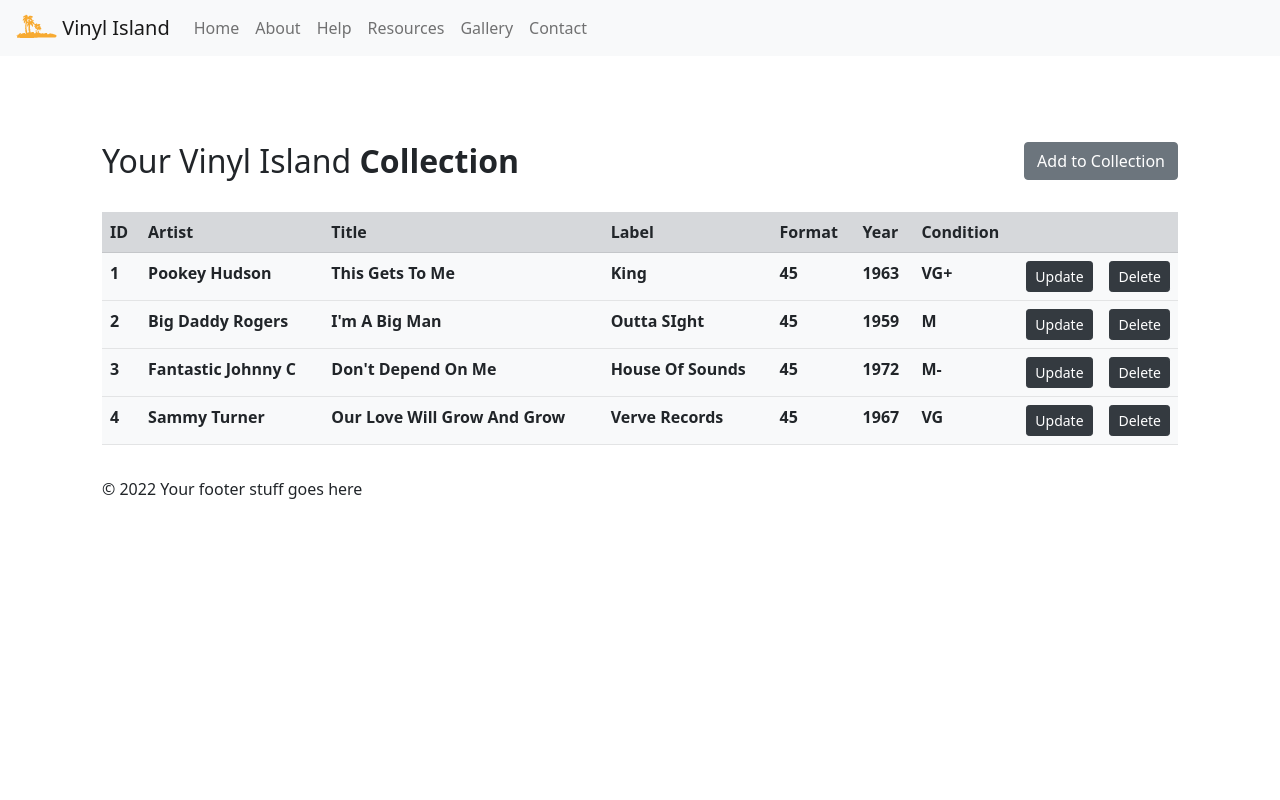
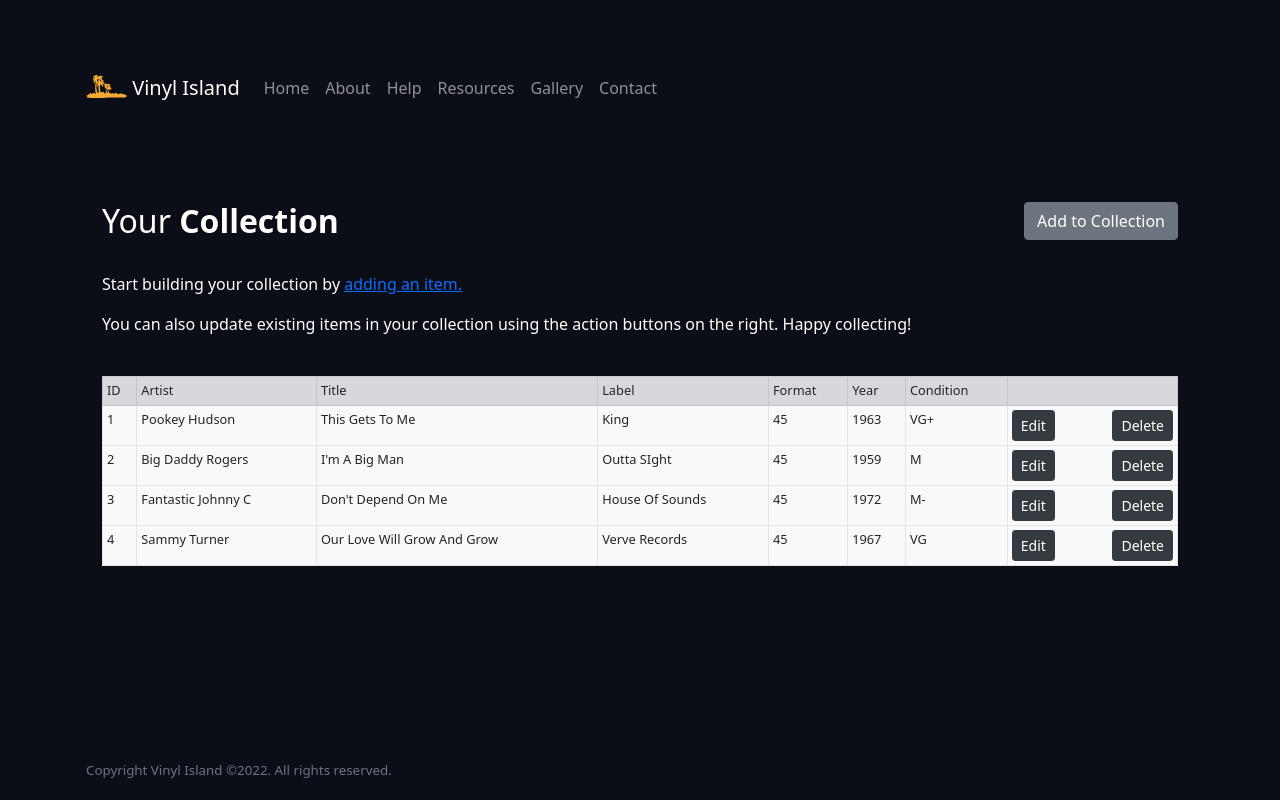
Before and after one commit to iancollinge/vinyl-island-project, a Flask app: page / in a window 1280 px wide. Run offline with Flask 2, Linux system fonts and the light colour scheme; data comes from the database, SQL or seed files in the repository; lists and menus that the app fills with data are empty; some libraries are stand-ins or nearby versions.

Commit message:
updates css

```diff
--- a/static/css/bootstrap.css
+++ b/static/css/bootstrap.css
@@ -1,5 +1,68 @@
 .alert-success {
-    color: #030303;
-    background-color: #aac6ce;
-    border-color: #c3d1e6;
-  }
+  color: #030303;
+  background-color: #aac6ce;
+  border-color: #c3d1e6;
+}
+.table
+{
+  word-wrap: break-word;
+  word-break: break-all;
+  white-space: normal !important;
+}
+.table th {
+  font-weight: 400;
+  font-family:var(--bs-font-sans-serif);
+  text-align: left;
+  letter-spacing: normal;
+  font-size: .8em;
+}
+btn {
+  margin-right:2px;
+}
+
+
+/* Sticky footer styles
+-------------------------------------------------- */
+html {
+  position: relative;
+  min-height: 100%;
+}
+
+body {
+  margin-bottom: 60px; /* Margin bottom by footer height */
+  background-color: #0b0d17;
+  padding-top: 60px;
+  font-weight:200;
+  color: #fff;
+}
+p {
+  color: #fff;
+}
+/*
+ * Cover
+ */
+ .cover {
+  padding: 0 1.5rem;
+ }
+
+.footer {
+  position: absolute;
+  bottom: 0;
+  width: 100%;
+  height: 60px; /* Set the fixed height of the footer here */
+  line-height: 60px; /* Vertically center the text there */
+  background-color: #0b0d17;
+  font-size:smaller;
+}
+.modal-content {
+  position: relative;
+  display: flex;
+  flex-direction: column;
+  width: 100%;
+  pointer-events: auto;
+  background-color: #101322a5;
+  background-clip: padding-box;
+  border: 1px solid rgba(249, 245, 245, 0.2);
+  border-radius: .3rem;
+  outline: 0;
+}
--- a/templates/about.html
+++ b/templates/about.html
@@ -21,5 +21,6 @@
 
     </div>
 </div>
+{% include 'footer.html'%}
 
 {% endblock %}
--- a/templates/base.html
+++ b/templates/base.html
@@ -2,16 +2,19 @@
 <html lang="en">
     <head>
         <meta charset="utf-8">
-        <meta http-equiv="X-UA-Compatible" content="IE=edge">
+        <meta name="viewport" content="width=device-width, initial-scale=1, shrink-to-fit=no">
+        <meta name="description" content="">
+        <meta name="author" content="">
+        <link rel="icon" href="{{ url_for('static', filename='favicon.ico') }}">
+
 
          <!-- Bootstrap CSS -->
          <link rel="stylesheet" href="https://stackpath.bootstrapcdn.com/bootstrap/5.0.0-alpha1/css/bootstrap.min.css" integrity="sha384-r4NyP46KrjDleawBgD5tp8Y7UzmLA05oM1iAEQ17CSuDqnUK2+k9luXQOfXJCJ4I" crossorigin="anonymous">
          <link rel="stylesheet" href="../static/css/bootstrap.css">
-         <link rel="shortcut icon" href="{{ url_for('static', filename='favicon.ico') }}">
+         <link rel="stylesheet" href="../static/css/modals.css">
+
 
         <title>{% block title %}{% endblock %}</title>
-        <meta name="description" content="">
-        <meta name="viewport" content="width=device-width, initial-scale=1">
 
     </head>
     <body>
--- a/templates/contact.html
+++ b/templates/contact.html
@@ -25,5 +25,5 @@
     </div>
 </div>
 
-
+{% include 'footer.html'%}
 {% endblock %}
--- a/templates/footer.html
+++ b/templates/footer.html
@@ -1,9 +1,8 @@
 {% block body %}
-
-  <div class="container">
-     <div id="footer">
-          <p>&copy 2022 Your footer stuff goes here</p>
-    </div>
- </div>
-
+<footer class="footer">
+   <div class="container">
+     <span class="text-muted">Copyright Vinyl Island ©2022. All rights reserved.
+     </span>
+   </div>
+ </footer>
 {% endblock %}
--- a/templates/gallery.html
+++ b/templates/gallery.html
@@ -21,5 +21,5 @@
 
     </div>
 </div>
-
+{% include 'footer.html'%}
 {% endblock %}
--- a/templates/help.html
+++ b/templates/help.html
@@ -23,6 +23,6 @@
 
     </div>
 </div>
-
+{% include 'footer.html'%}
 
 {% endblock %}
--- a/templates/index.html
+++ b/templates/index.html
@@ -10,12 +10,14 @@
 
 <div class="container-md">
     <div class="row">
-        <div class="col md-12">
+        <div class="col md-10">
 
             <div class="jumbotron p-3">
 
-                <h2>Your Vinyl Island <strong>Collection  </strong>  <button type="button" class="btn btn-secondary float-right" data-toggle="modal" data-target="#mymodal">Add to Collection</button></h2>
+                <h2>Your <strong>Collection  </strong>  <button type="button" class="btn btn-secondary float-right" data-toggle="modal" data-target="#mymodal">Add to Collection</button></h2>
                 <br>
+                <p class=>Start building your collection by <a href="" class="link" data-toggle="modal" data-target="#mymodal">adding an item.</a> </p>
+                <p>You can also update existing items in your collection using the action buttons on the right. <strong>Happy collecting!</strong></p><br>
 
                 <!-- Flash Message -->
                 {% with messages = get_flashed_messages() %}
@@ -43,9 +45,9 @@
 
 
                 <!-- Start table to display items in Collection -->
-                <div class="table-responsive">
-                    <table class="table table-hover table-light">
-
+                <div class="table-responsive{-sm|-md|-lg|-xl}">
+                    <table class="table table-sm table-hover table-light table-bordered">
+                        <thead>
                         <tr class="table-secondary">
                             <th>ID</th>
                             <th>Artist</th>
@@ -56,9 +58,9 @@
                             <th>Condition</th>
                             <th></th>
                         </tr>
-
+                        </thead>
         {% for row in collection %}
-
+                        <tbody>
                         <tr>
                             <th>{{row.id}}</th>
                             <th>{{row.artist}}</th>
@@ -68,13 +70,12 @@
                             <th>{{row.year}}</th>
                             <th>{{row.condition}}</th>
                             <th>
-
                                 <!-- Action buttons in table -->
-                <a href="/update/{{row.id}}"  class="btn btn-dark btn-sm" data-toggle="modal" data-target="#modaledit{{row.id}}">Update</a>
-                <a href="/delete/{{row.id}}"  class="btn btn-dark btn-sm float-right" onclick="return confirm('Are you sure you want to delete this item?')">Delete</a>
-
+                                <a href="/update/{{row.id}}" class="btn btn-dark btn-sm" data-toggle="modal" data-target="#modaledit{{row.id}}">Edit</a>
+                                <a href="/delete/{{row.id}}" class="btn btn-dark btn-sm float-right" onclick="return confirm('Are you sure you want to delete this item?')">Delete</a>
                             </th>
                         </tr>
+
         <!-- End display items in Collection -->
 
 <!-- Modal Edit Item-->
@@ -194,7 +195,7 @@
 
                     {% endfor %}
 
-
+                </tbody>
             </table>
 
 
@@ -317,8 +318,9 @@
 
 </div>
 
-<div class="container-md">
+
 {% include 'footer.html'%}
+
 </div>
 
 {% endblock %}
--- a/templates/nav.html
+++ b/templates/nav.html
@@ -2,8 +2,8 @@
 
 {% block body %}
 
-<nav class="navbar navbar-expand-lg navbar-light bg-light">
-    <div class="container-fluid">
+<nav class="navbar navbar-expand-lg navbar-dark bg:#181A24">
+    <div class="container-md">
       <a class="navbar-brand" href="{{ url_for('index') }}">
         <img src="../static/assets/vilogo.png" alt="Vinyl Island" width="41" height="24" class="d-inline-block align-text-top">
         Vinyl Island
@@ -19,12 +19,12 @@
         <li class="nav-item"><a class="nav-link" href="{{ url_for('resources') }}">Resources</a></li>
         <li class="nav-item"><a class="nav-link" href="{{ url_for('gallery') }}">Gallery</a></li>
         <li class="nav-item"><a class="nav-link" href="{{ url_for('contact') }}">Contact</a></li>
-
       </ul>
     </div>
   </div>
   </nav>
-  <div class="d-flex" style="height: 70px;"></div>
+  <div class="d-flex" style="height: 70px;">
+  </div>
   <div></div>
 
 {% endblock %}
--- a/templates/resources.html
+++ b/templates/resources.html
@@ -22,4 +22,6 @@
     </div>
 </div>
 
+{% include 'footer.html'%}
+
 {% endblock %}
```
Also changed, not shown: static/css/main.css (deleted, +0 -72 lines), static/css/modals.css (added, +34 -0 lines). Lines whose indentation alone changed are shown as unchanged.
